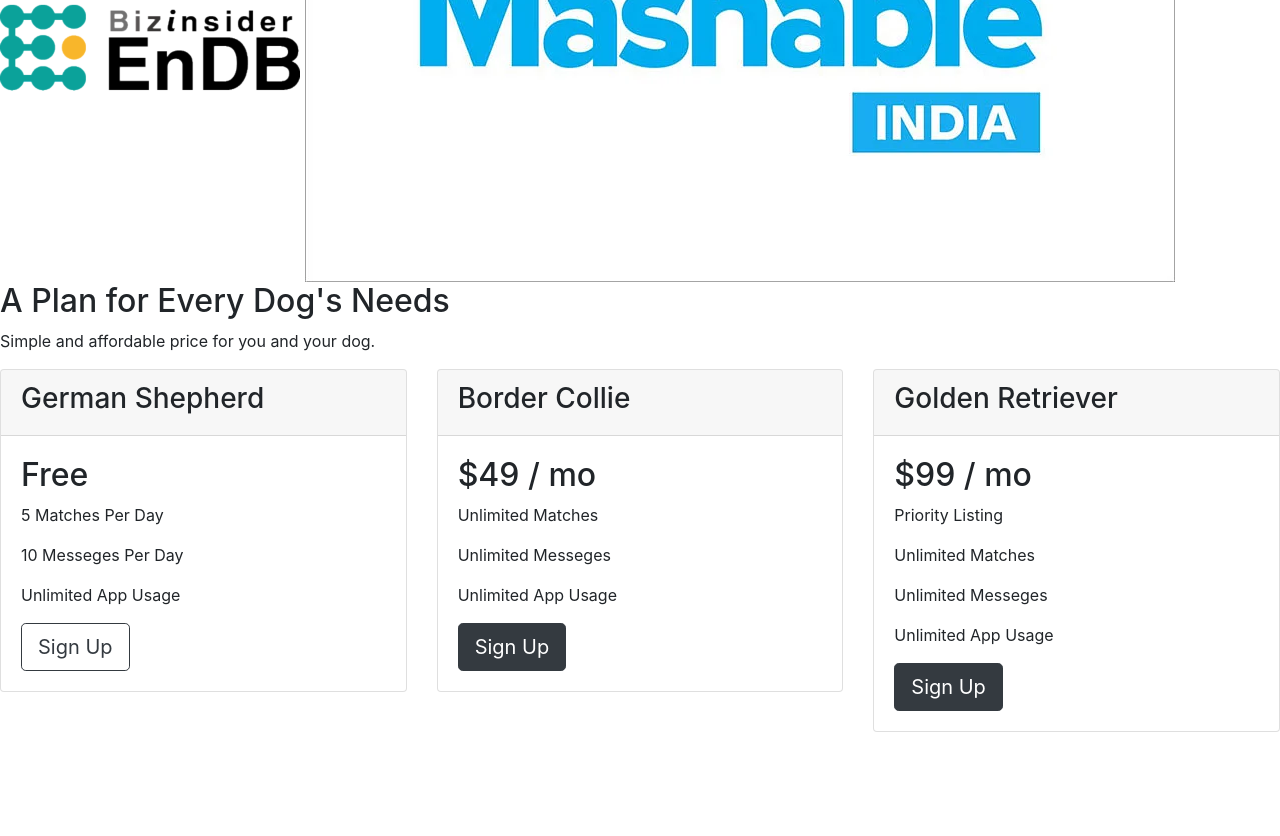
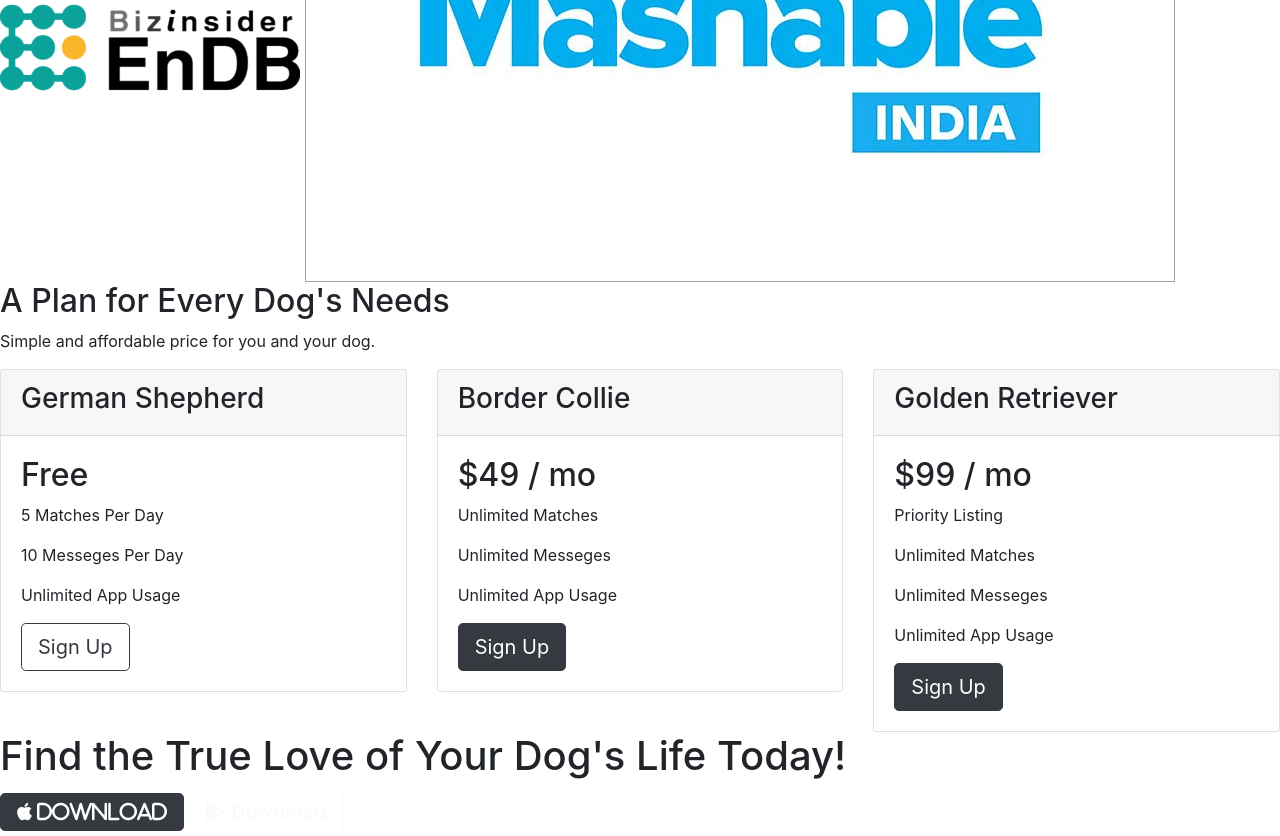
Before and after one commit to pappu-kumar-mahto/htmlAssignmentProjects, a plain HTML site: page TinDog/index.html in a window 1280 px wide. Shown: the part 3785-4621 px from the top of the page. Before the commit the page ends 4517 px from the top, so only its background shows below. Drawn offline with nearby package versions, Linux system fonts and the light colour scheme.

Commit message:
add Call to Action activity
download links for iOs and android is provided.

```diff
--- a/TinDog/index.html
+++ b/TinDog/index.html
@@ -192,6 +192,17 @@
             </div>
         </div>
     </section>
+    <!-- call to Action -->
+    <section id="cta">
+        <h1>Find the True Love of Your Dog's Life Today!</h1>
+        <button type="button" class="btn btn-dark btn-lg download-button">
+            <i class="fa-brands fa-apple"> Download</i>
+        </button>
+        <button type="button" class="btn btn-lg btn-outline-light download-button">
+            <i class="fa-brands fa-google-play"></i> Download
+          </button>
+    </section>
+
 </body>
 
 </html>
```
